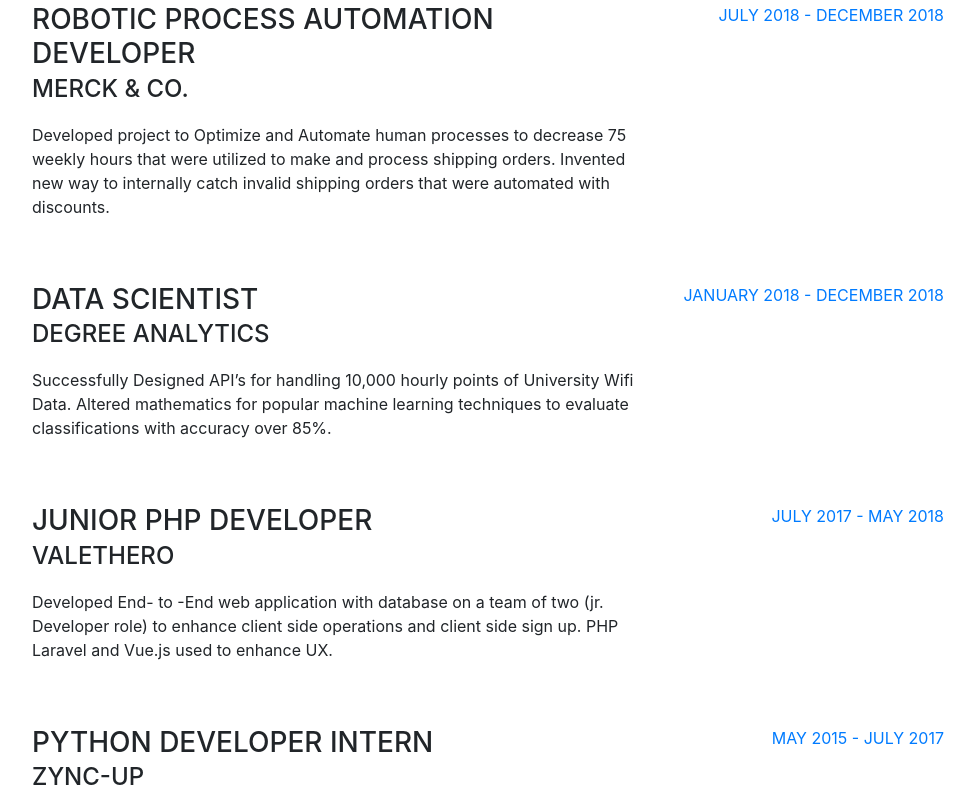
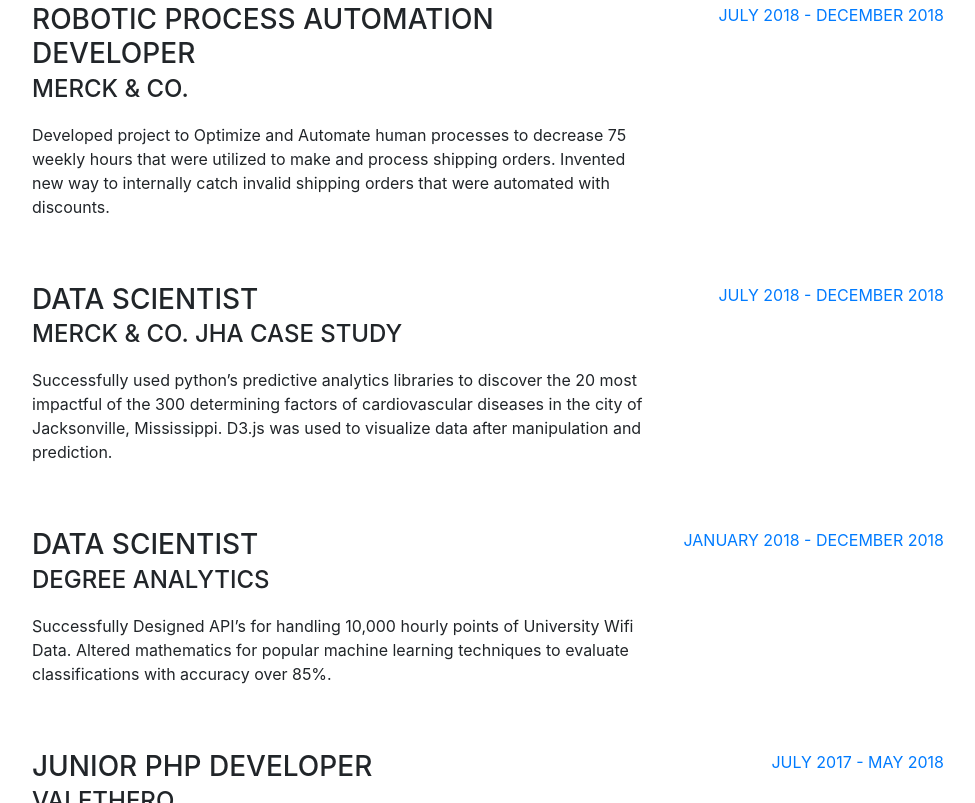
Before and after one commit to zudevon/resumeSite, a website with bundled scripts: page index.html in a window 1280 px wide. Shown: the part 932-1735 px from the top of the page, without its empty margins (288-1263 px from the left). Built offline with nearby package versions, Linux system fonts and the light colour scheme; a web font is replaced by a local one.

Commit message:
added case study exp.

```diff
--- a/index.html
+++ b/index.html
@@ -98,6 +98,17 @@
               <h3 class="mb-0">Robotic Process Automation Developer</h3>
               <div class="subheading mb-3">Merck & Co.</div>
               <p>Developed project to Optimize and Automate human processes to decrease 75 weekly hours that were utilized to make and process shipping orders. Invented new way to internally catch invalid shipping orders that were automated with discounts.</p>
+            </div>
+            <div class="resume-date text-md-right">
+              <span class="text-primary">JULY 2018 - DECEMBER 2018</span>
+            </div>
+          </div>
+
+          <div class="resume-item d-flex flex-column flex-md-row mb-5">
+            <div class="resume-content mr-auto">
+              <h3 class="mb-0">Data Scientist</h3>
+              <div class="subheading mb-3">Merck & Co. JHA Case Study</div>
+              <p>Successfully used python’s predictive analytics libraries to discover the 20 most impactful of the 300 determining factors of cardiovascular diseases in the city of Jacksonville, Mississippi. D3.js was used to visualize data after manipulation and prediction.</p>
             </div>
             <div class="resume-date text-md-right">
               <span class="text-primary">JULY 2018 - DECEMBER 2018</span>
```
